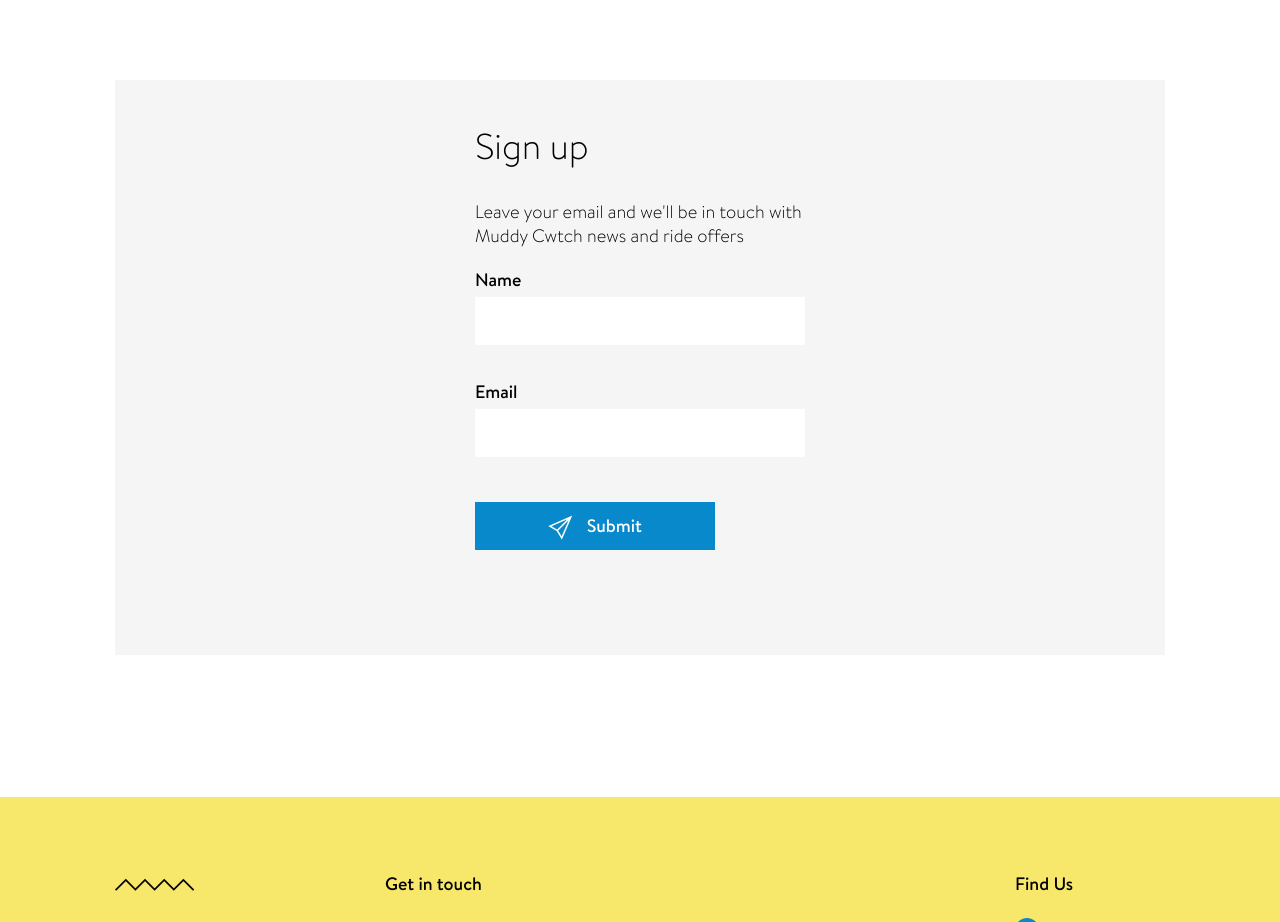
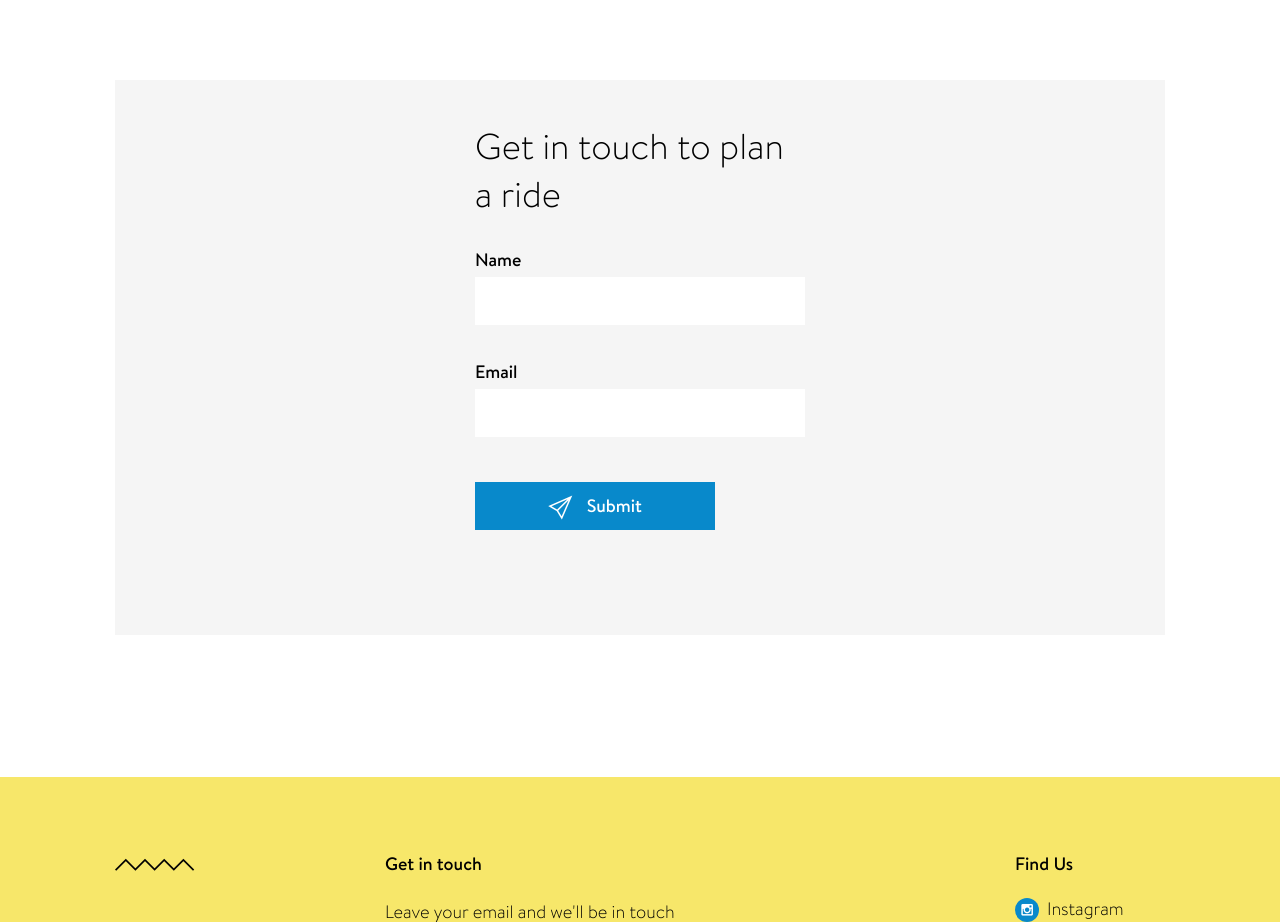
Before and after one commit to craighjones/Muddy-Cwtch, a website: page index.html in a window 1280 px wide. Shown: the part 1460-2382 px from the top of the page. Drawn offline with Linux system fonts and the light colour scheme; files whose address does not match are found by name.

Commit message:
Update index.html

```diff
--- a/index.html
+++ b/index.html
@@ -151,8 +151,8 @@
       <div class="sign-up__wrap">
         <div class="row">
           <div class="sign-up__content">
-            <h2>Sign up</h2>
-            <p>Leave your email and we'll be in touch with Muddy Cwtch news and ride offers</p>
+            <h2>Get in touch to plan a ride</h2>
+            <p></p>
             <div id="mc_embed_signup_scroll">
               <form action="//muddycwtch.us9.list-manage.com/subscribe/post?u=b0ad1c5ce22d2b5541b87a807&amp;id=3bc265032f" class="pure-form validate" id="mc-embedded-subscribe-form" method="post" name="mc-embedded-subscribe-form" novalidate="" target="_blank">
                 <div class="form-group">
```
